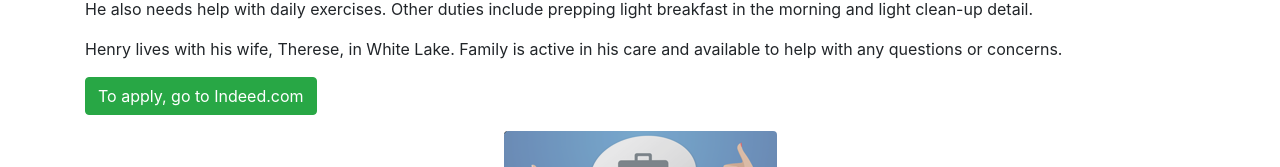
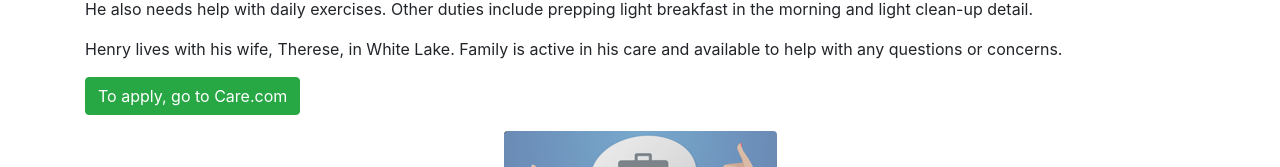
Before and after one commit to rhsmoke/henrycare, a website built with Parcel: page index.html in a window 1280 px wide. Shown: the part 400-567 px from the top of the page. Built offline with nearby package versions, Linux system fonts and the light colour scheme.

Commit message:
update url

```diff
--- a/index.html
+++ b/index.html
@@ -67,7 +67,8 @@
         <p>Henry lives with his wife, Therese, in White Lake. Family is
           active in his care and available to help with any questions or
           concerns.</p>
-        <p><a class="btn btn-success bt-sm" role="button" href="https://www.indeedjobs.com/henry-care/_hl/en?cpref=JXWAtnzf3XWjLOi4YeVNLqF8RN6a-VzuQPWWdaK5U2o">To apply, go to Indeed.com</a>
+        <!-- <p><a class="btn btn-success bt-sm" role="button" href="https://www.indeedjobs.com/henry-care/_hl/en?cpref=JXWAtnzf3XWjLOi4YeVNLqF8RN6a-VzuQPWWdaK5U2o">To apply, go to Indeed.com</a> -->
+          <p><a class="btn btn-success bt-sm" role="button" href="https://www.care.com/seeker/viewJobDetails.do?jobId=19889019">To apply, go to Care.com</a>
         </p>
         </div>
 
```
